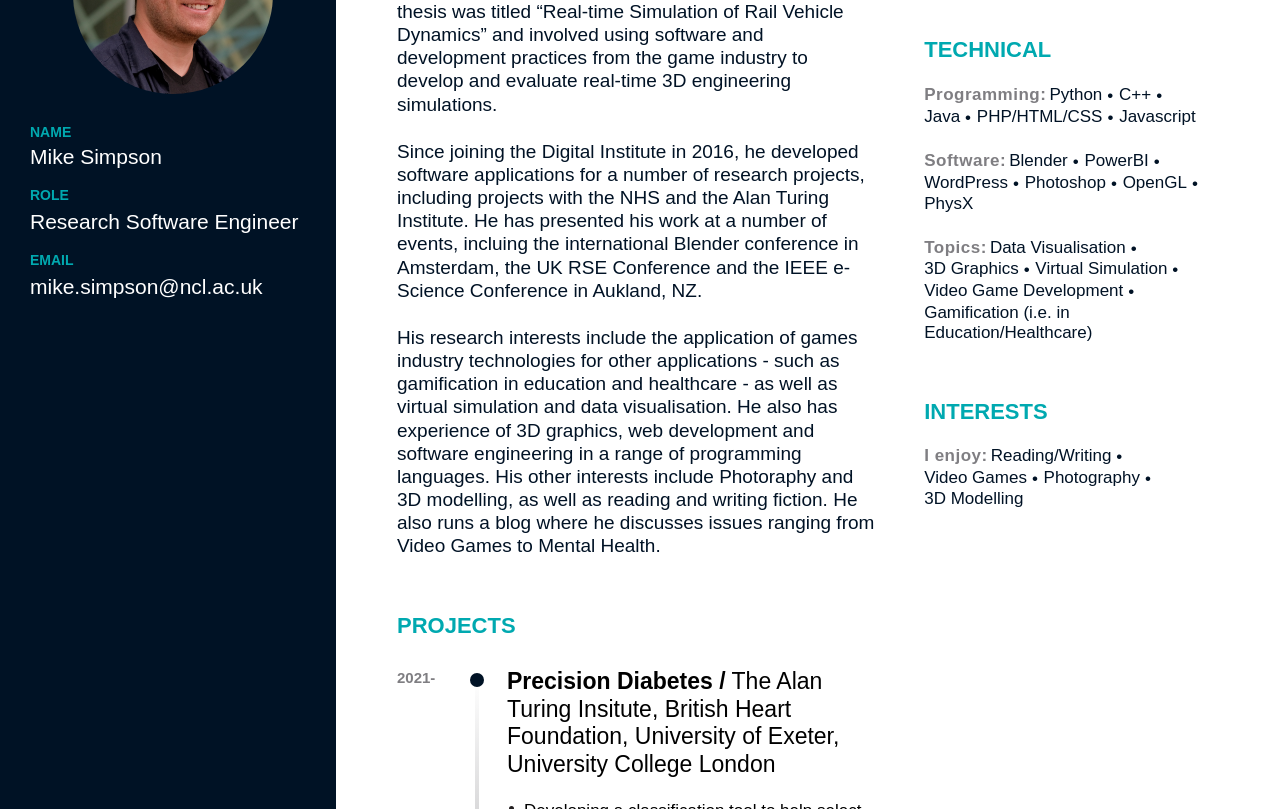
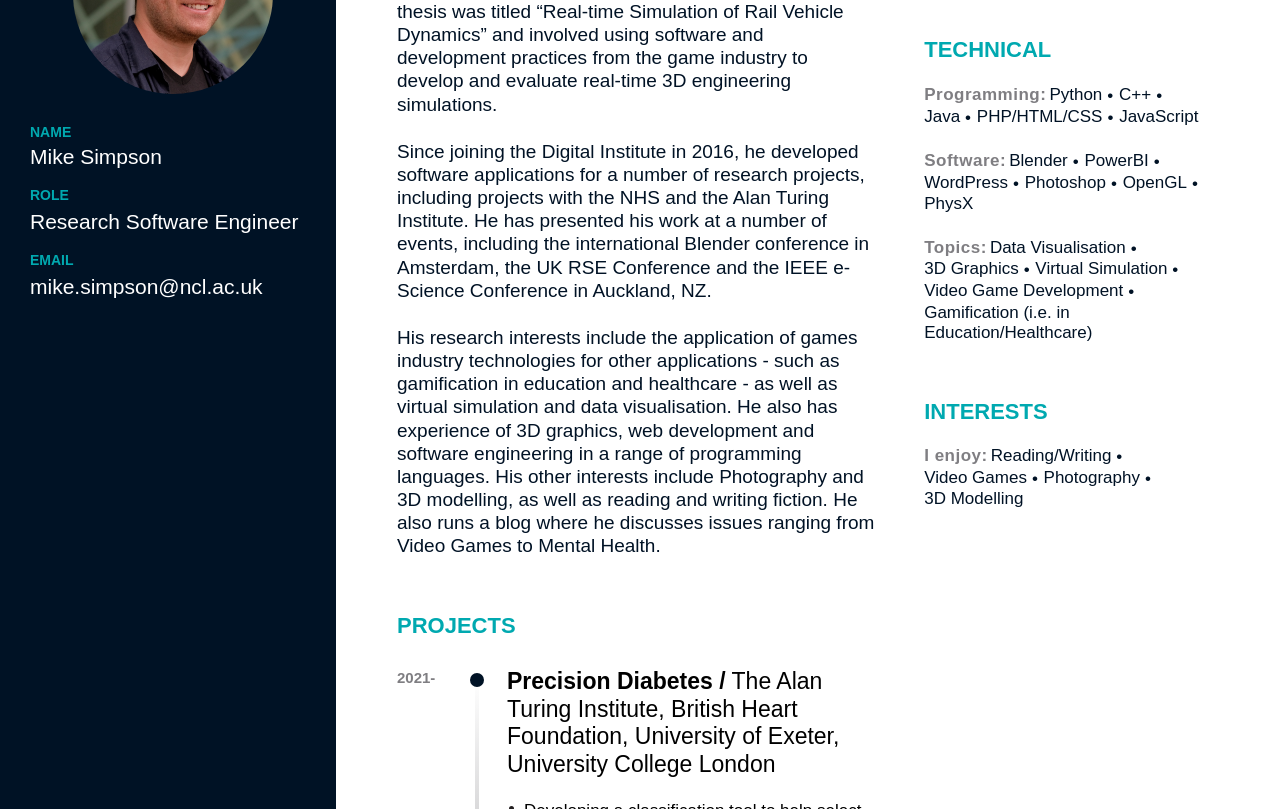
Before and after one commit to NewcastleRSE/rse-team-website, a Jekyll site: the page built from mike-simpson.md, in a window 1280 px wide and 1400 px high. Shown: the part 256-1065 px from the top of the window. Built offline with Jekyll 4.4.1, drawn with Linux system fonts in a browser that asks for light colours; some web fonts are replaced; some of the changed text lies outside the part shown.

Commit message:
Spellcheck!

```diff
--- a/mike-simpson.md
+++ b/mike-simpson.md
@@ -17,7 +17,7 @@ sections:
       - C++
       - Java
       - PHP/HTML/CSS
-      - Javascript
+      - JavaScript
     software:
       - Blender
       - PowerBI
@@ -38,18 +38,18 @@ sections:
       - 3D Modelling
   projects:
     - title: Precision Diabetes
-      partner: The Alan Turing Insitute, British Heart Foundation, University of Exeter, University College London
+      partner: The Alan Turing Institute, British Heart Foundation, University of Exeter, University College London
       year: 2021-
       tasks:
         - Developing a classification tool to help select diabetes patients for trials and studies
         - Improving an existing diabetes treatment tool with additional information, including visualisation of risk
         - Working with a massive dataset from the BHF to look at links between heart disease, diabetes and COVID-19
     - title: Rome Transformed
-      partner: Newcastle University School of History, Classics and Archeology
+      partner: Newcastle University School of History, Classics and Archaeology
       year: 2020-2021
       tasks:
         - Augmenting and adjusting an existing software solution to suit the needs of the RomeTransformed project
-        - Collaborating with Archeologists to support the documentation and discussion of archeological evidence from sites in Rome
+        - Collaborating with Archaeologists to support the documentation and discussion of archaeological evidence from sites in Rome
     - title: Degree Apprenticeship in Software Engineering
       partner: Newcastle University School of Computing & The Institute of Coding
       year: 2020-2021
@@ -80,6 +80,6 @@ sections:
 ---
 Dr Mike Simpson is a Research Software Engineer working for the RSE Team in the Digital Institute. He graduated with a BSc in Computing from Newcastle University in 2008, followed by an MSc in Computer Games Engineering in 2009. He worked as a Game Programmer at a local studio for two years before returning to the university to start his PhD in 2011. His thesis was titled "Real-time Simulation of Rail Vehicle Dynamics" and involved using software and development practices from the game industry to develop and evaluate real-time 3D engineering simulations.
 
-Since joining the Digital Institute in 2016, he developed software applications for a number of research projects, including projects with the NHS and the Alan Turing Institute. He has presented his work at a number of events, incluing the international Blender conference in Amsterdam, the UK RSE Conference and the IEEE e-Science Conference in Aukland, NZ.
+Since joining the Digital Institute in 2016, he developed software applications for a number of research projects, including projects with the NHS and the Alan Turing Institute. He has presented his work at a number of events, including the international Blender conference in Amsterdam, the UK RSE Conference and the IEEE e-Science Conference in Auckland, NZ.
 
-His research interests include the application of games industry technologies for other applications - such as gamification in education and healthcare - as well as virtual simulation and data visualisation. He also has experience of 3D graphics, web development and software engineering in a range of programming languages. His other interests include Photoraphy and 3D modelling, as well as reading and writing fiction. He also runs a blog where he discusses issues ranging from Video Games to Mental Health.
+His research interests include the application of games industry technologies for other applications - such as gamification in education and healthcare - as well as virtual simulation and data visualisation. He also has experience of 3D graphics, web development and software engineering in a range of programming languages. His other interests include Photography and 3D modelling, as well as reading and writing fiction. He also runs a blog where he discusses issues ranging from Video Games to Mental Health.
```
Also changed, not shown: other parts of mike-simpson.md (+3 -3 lines).
